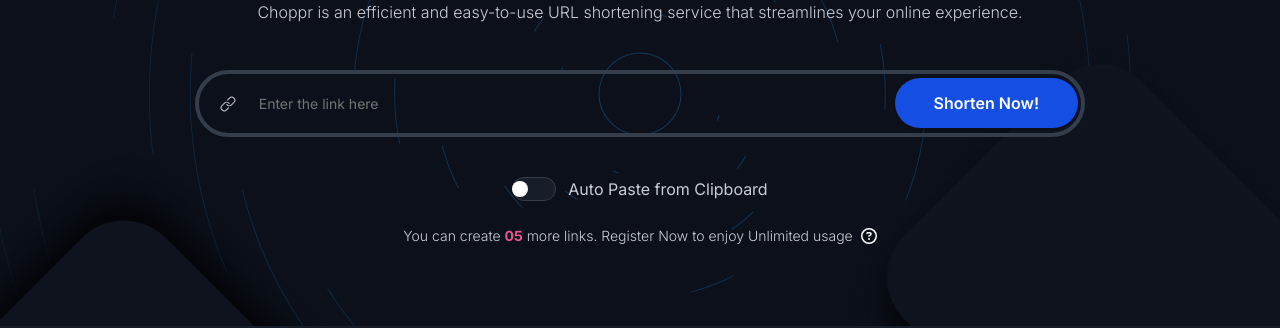
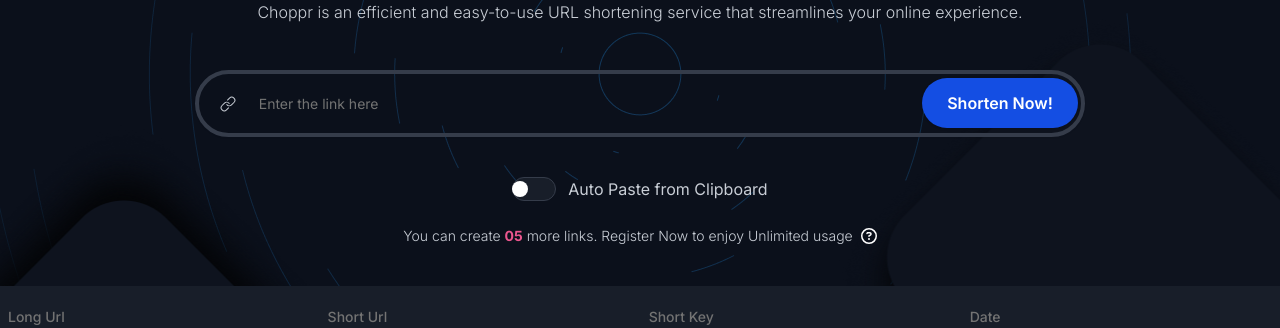
Before and after one commit to segunojo1/choppr-fe, a Next.js app: page /dashboard in a window 1280 px wide. Shown: the part 338-666 px from the top of the page. Built offline with nearby package versions, Linux system fonts and the light colour scheme; no server answers.

Commit message:
feat:  started choppr dashboard , setup form validations, structure

```diff
--- a/src/app/globals.css
+++ b/src/app/globals.css
@@ -77,7 +77,8 @@
 }
 .dashboard{
   background-image: url("/assets/cubes.png"), url("/assets/swirl.png");
-}.shorten {
+}
+.shorten {
   clip-path: polygon(0% 10%, 100% 0%, 100% 100%, 0% 100%);
   width: 100%
 }
--- a/src/components/dashboard/Hero.tsx
+++ b/src/components/dashboard/Hero.tsx
@@ -1,4 +1,17 @@
 "use client"
+import { useForm } from "react-hook-form";
+import { Button } from "../ui/button";
+import { Input } from "../ui/input";
+import {
+    Form,
+    FormControl,
+    FormField,
+    FormItem,
+    FormMessage,
+} from "@/components/ui/form"
+import { zodResolver } from "@hookform/resolvers/zod"
+import { shortenURLFormDef, shortenURLValidationSchema } from "@/models/validations/shorten-url.validation";
+import { GoLink } from "react-icons/go";
 import ToggleSwitch from "../ui/ToggleSwitch";
 import { useState } from "react";
 import { FaRegCircleQuestion } from "react-icons/fa6";
@@ -8,20 +21,46 @@
     TooltipProvider,
     TooltipTrigger,
   } from "@/components/ui/tooltip"
-import { LinkForm } from "./LinkForm";
 
 export const Hero = () => {
+    const form = useForm<shortenURLFormDef>({
+        resolver: zodResolver(shortenURLValidationSchema),
+        defaultValues: {
+            url: "",
+        },
+    })
 
+    function onSubmit(values: shortenURLFormDef) {
+        console.log(values)
+    }
     const [isEnabled, setIsEnabled] = useState()
     return (
         <div className="mx-auto w-fit mt-[130px]">
             <h1 className="bg-[radial-gradient(#EB568E_0%,#144EE3_100%)] bg-clip-text text-transparent text-[60px]/[80px] font-extrabold">Shorten Your Loooong Links :&#41;</h1>
             <p className="text-base font-light text-[#C9CED6] mt-5 text-center">Choppr is an efficient and easy-to-use URL shortening service that streamlines your online experience.</p>
 
-            <LinkForm />
+            <Form {...form}>
+                <form onSubmit={form.handleSubmit(onSubmit)} className="relative text-[#C9CED6] mt-[46px]">
+                    <GoLink className="absolute top-[26px]  left-[25px] my-auto" />
+                    <FormField
+                        control={form.control}
+                        name="url"
+
+                        render={({ field }) => (
+                            <FormItem >
+                                <FormControl>
+                                    <Input placeholder="Enter the link here" {...field} className="border-4 border-[#353C4A] py-[21px] px-[25px] pl-[60px] text-[16px]/[28px] h-full rounded-[48px]" />
+                                </FormControl>
+                                <FormMessage />
+                            </FormItem>
+                        )}
+                    />
+                    <Button type="submit" className="absolute right-[7.5px] top-2  hover:drop-shadow-[10px_9px_22px_rgba(20,78,227,0.38)] px-[25px] h-[50px] w-fit text-white text-base font-semibold rounded-[48px] bg-[#144EE3]" >Shorten Now!</Button>
+                </form>
+            </Form>
 
             <ToggleSwitch isEnabled={isEnabled} onToggle={setIsEnabled} label="Auto Paste from Clipboard " />
-            <div className="flex items-center gap-2 justify-center mb-10">
+            <div className="flex items-center gap-2 justify-center">
                 <p className="font-light text-[14px] text-[#C9CED6] text-center">You can create <span className="text-[#EB568E] font-bold">05</span> more links. Register  Now to enjoy Unlimited usage</p>
                 <TooltipProvider>
                     <Tooltip>
```
